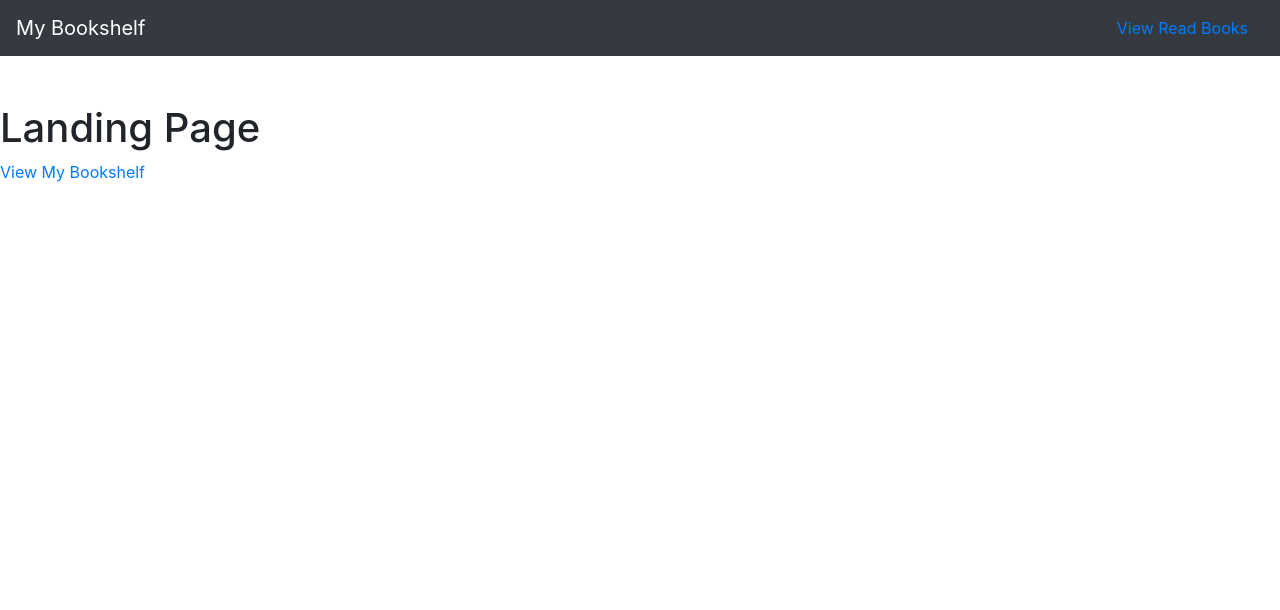
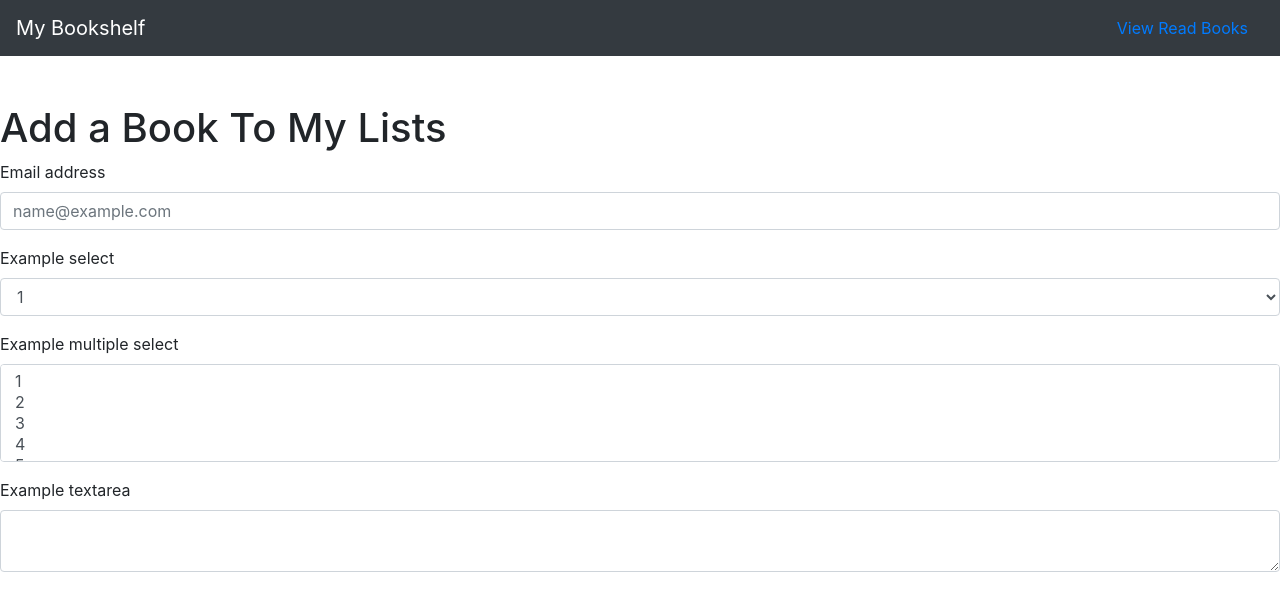
Before and after one commit to DaynaLeal/Bookshelf, a React (Create React App) app in the folder ui/: page /addBook in a window 1280 px wide. Shown: the top 610 px of the page. Built offline with nearby package versions, Linux system fonts and the light colour scheme; no server answers.

Commit message:
added addForm with routing, need to customize form

```diff
--- a/ui/package.json
+++ b/ui/package.json
@@ -9,6 +9,7 @@
     "axios": "^0.20.0",
     "bootstrap": "^4.5.2",
     "react": "^16.13.1",
+    "react-bootstrap": "^1.3.0",
     "react-dom": "^16.13.1",
     "react-router-dom": "^5.2.0",
     "react-scripts": "3.4.3",
--- /dev/null
+++ b/ui/src/components/AddForm.tsx
@@ -0,0 +1,40 @@
+import React from 'react'
+import Form from 'react-bootstrap/Form';
+
+
+const AddForm = () => {
+  return(
+    <Form>
+      <Form.Group controlId="exampleForm.ControlInput1">
+        <Form.Label>Email address</Form.Label>
+        <Form.Control type="email" placeholder="name@example.com" />
+      </Form.Group>
+      <Form.Group controlId="exampleForm.ControlSelect1">
+        <Form.Label>Example select</Form.Label>
+        <Form.Control as="select">
+          <option>1</option>
+          <option>2</option>
+          <option>3</option>
+          <option>4</option>
+          <option>5</option>
+        </Form.Control>
+      </Form.Group>
+      <Form.Group controlId="exampleForm.ControlSelect2">
+        <Form.Label>Example multiple select</Form.Label>
+        <Form.Control as="select" multiple>
+          <option>1</option>
+          <option>2</option>
+          <option>3</option>
+          <option>4</option>
+          <option>5</option>
+        </Form.Control>
+      </Form.Group>
+      <Form.Group controlId="exampleForm.ControlTextarea1">
+        <Form.Label>Example textarea</Form.Label>
+        <Form.Control as="textarea" />
+      </Form.Group>
+    </Form>
+  )
+}
+
+export default AddForm
--- a/ui/src/router/Router.tsx
+++ b/ui/src/router/Router.tsx
@@ -4,6 +4,7 @@ import { Switch, Route, Redirect, RouteProps } from 'react-router-dom'
 
 import Landing from '../views/Landing'
 import MyBooks from '../views/MyBooks'
+import AddBook from '../views/AddBook'
 
 const Router = () => {
   return(
@@ -13,6 +14,7 @@ const Router = () => {
         <main>
           <Switch>
             <Route path='/mybooks' render={(routeProps: RouteProps) => <MyBooks routeProps={routeProps} />} />
+            <Route path='/addBook' component={AddBook} />
             <Route path='/' component={Landing}/>
             <Redirect from="/" to="/"/>
           </Switch>
--- /dev/null
+++ b/ui/src/views/AddBook.tsx
@@ -0,0 +1,16 @@
+import 'bootstrap/dist/css/bootstrap.css';
+import React from 'react'
+import { Link } from 'react-router-dom'
+
+import AddForm from 'components/AddForm'
+
+const AddBook = () => {
+  return(
+    <div>
+      <h1>Add a Book To My Lists</h1>
+      <AddForm />
+    </div>
+  )
+}
+
+export default AddBook
```
Also changed, not shown: 1 other file (tests, documents, lock files or other folders).
